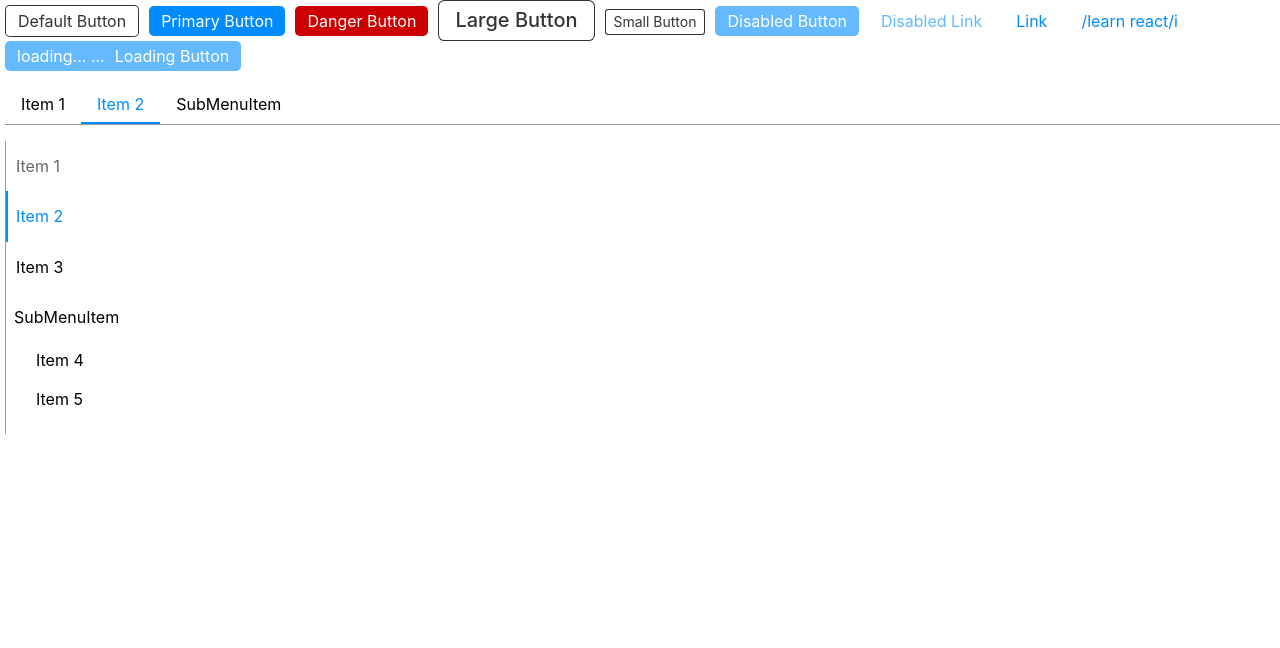
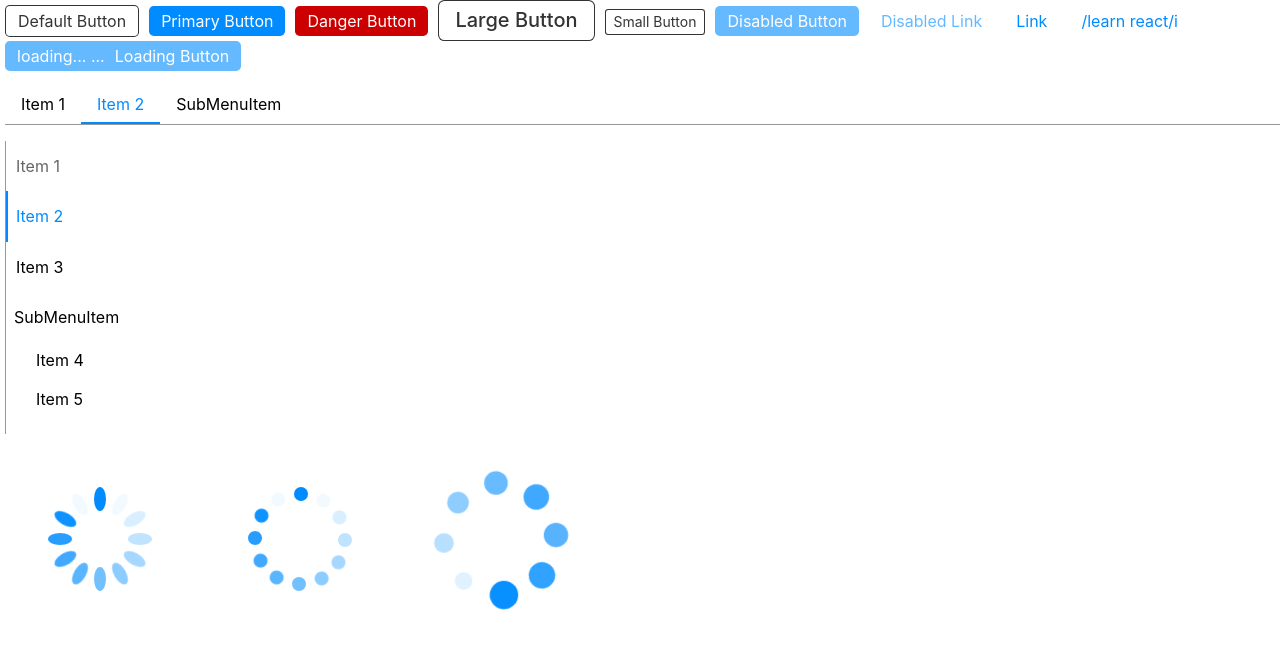
Before and after one commit to AlieZ-Deng/mQing-ui, a React (Create React App) app: page / in a window 1280 px wide. Shown: the top 648 px of the page. Built offline with nearby package versions, Linux system fonts and the light colour scheme.

Commit message:
feat:增加loading效果组件

```diff
--- a/src/App.tsx
+++ b/src/App.tsx
@@ -3,6 +3,11 @@ import Button, { ButtonTypes, ButtonSizes } from './components/Button/Button';
 import Menu from './components/Menu/Menu';
 import MenuItem from './components/Menu/MenuItem';
 import SubMenu from './components/Menu/subMenu';
+import {
+  LoadingSpinner,
+  LoadingRoundSpinner,
+  LoadingZoomSpinner,
+} from './components/Loading';
 
 const App: React.FC = () => {
   return (
@@ -76,6 +81,12 @@ const App: React.FC = () => {
         </SubMenu>
       </Menu>
 
+      <LoadingSpinner />
+
+      <LoadingRoundSpinner />
+
+      <LoadingZoomSpinner />
+
       <header className='App-header'></header>
     </div>
   );
--- /dev/null
+++ b/src/components/Loading/index.tsx
@@ -0,0 +1,77 @@
+import React from 'react';
+import './style/index.scss';
+
+export const LoadingSpinner = () => {
+  return (
+    <div className='loading-spinner-wrapper'>
+      <div className='loading-content'>
+        <div></div>
+        <div></div>
+        <div></div>
+        <div></div>
+        <div></div>
+        <div></div>
+        <div></div>
+        <div></div>
+        <div></div>
+        <div></div>
+        <div></div>
+        <div></div>
+      </div>
+    </div>
+  );
+};
+
+export const LoadingRoundSpinner = () => {
+  return (
+    <div className='loading-round-spinner-wrapper'>
+      <div className='loading-content'>
+        <div></div>
+        <div></div>
+        <div></div>
+        <div></div>
+        <div></div>
+        <div></div>
+        <div></div>
+        <div></div>
+        <div></div>
+        <div></div>
+        <div></div>
+        <div></div>
+      </div>
+    </div>
+  );
+};
+
+export const LoadingZoomSpinner = () => {
+  return (
+    <div className='loading-zoom-spinner-wrapper'>
+      <div className='loading-content'>
+        <div>
+          <div></div>
+        </div>
+        <div>
+          <div></div>
+        </div>
+        <div>
+          <div></div>
+        </div>
+        <div>
+          <div></div>
+        </div>
+        <div>
+          <div></div>
+        </div>
+        <div>
+          <div></div>
+        </div>
+        <div>
+          <div></div>
+        </div>
+        <div>
+          <div></div>
+        </div>
+      </div>
+    </div>
+  );
+};
--- /dev/null
+++ b/src/components/Loading/style/index.scss
@@ -0,0 +1,178 @@
+@import './../../../styles/variables';
+
+// 椭圆形loading效果
+.loading-spinner-wrapper,
+.loading-round-spinner-wrapper {
+  @keyframes animation1 {
+    0% {
+      opacity: 1;
+    }
+    100% {
+      opacity: 0;
+    }
+  }
+
+  width: 200px;
+  height: 200px;
+  display: inline-block;
+  overflow: hidden;
+  background: #ffffff;
+
+  .loading-content {
+    width: 100%;
+    height: 100%;
+    position: relative;
+    transform: translateZ(0) scale(1);
+    backface-visibility: hidden;
+    transform-origin: 0 0;
+
+    div {
+      box-sizing: content-box;
+      left: 94px;
+      top: 48px;
+      position: absolute;
+      animation: animation1 linear 1s infinite;
+      background: $primary;
+      width: 12px;
+      height: 24px;
+      border-radius: 6px / 12px;
+      transform-origin: 6px 52px;
+    }
+  }
+
+  @for $i from 0 through 11 {
+    .loading-content div:nth-child(#{$i}) {
+      transform: rotate($i * 30deg);
+      animation-delay: (-1.15s + 0.1 * ($i + 1));
+    }
+  }
+}
+
+// 圆形loading效果
+.loading-round-spinner-wrapper {
+  .loading-content div {
+    width: 14px;
+    height: 14px;
+    border-radius: 50%;
+  }
+}
+
+// 圆形缩放loading效果
+.loading-zoom-spinner-wrapper {
+  @keyframes animation2 {
+    0% {
+      opacity: 1;
+      backface-visibility: hidden;
+      transform: translateZ(0) scale(1.8, 1.8);
+    }
+    100% {
+      opacity: 0;
+      backface-visibility: hidden;
+      transform: translateZ(0) scale(1, 1);
+    }
+  }
+
+  width: 200px;
+  height: 200px;
+  display: inline-block;
+  overflow: hidden;
+  background: transparent;
+
+  .loading-content {
+    width: 100%;
+    height: 100%;
+    position: relative;
+    transform: translateZ(0) scale(1);
+    backface-visibility: hidden;
+    transform-origin: 0 0;
+
+    div {
+      box-sizing: content-box;
+      div {
+        position: absolute;
+        width: 16px;
+        height: 16px;
+        border-radius: 50%;
+        background: $primary;
+        animation: animation2 0.8s linear infinite;
+      }
+      //   @for $var from 1 to 8 {
+      //     &:nth-child(#{$var}) {
+      //       transform: rotate(($var - 1) * 90deg);
+      //     }
+      //   }
+    }
+  }
+  .loading-content > div:nth-child(1) {
+    transform: rotate(0deg);
+    transform-origin: 160px 100px;
+  }
+  .loading-content div:nth-child(1) > div {
+    left: 148px;
+    top: 88px;
+    animation-delay: -0.875s;
+  }
+  .loading-content > div:nth-child(2) {
+    transform: rotate(45deg);
+    transform-origin: 142px 142px;
+  }
+  .loading-content div:nth-child(2) > div {
+    left: 130px;
+    top: 130px;
+    animation-delay: -0.75s;
+  }
+  .loading-content > div:nth-child(3) {
+    transform: rotate(90deg);
+    transform-origin: 100px 160px;
+  }
+  .loading-content div:nth-child(3) > div {
+    left: 88px;
+    top: 148px;
+    animation-delay: -0.625s;
+  }
+  .loading-content > div:nth-child(4) {
+    transform: rotate(135deg);
+    transform-origin: 58px 142px;
+  }
+  .loading-content div:nth-child(4) > div {
+    left: 46px;
+    top: 130px;
+    animation-delay: -0.5s;
+  }
+  .loading-content > div:nth-child(5) {
+    transform: rotate(180deg);
+    transform-origin: 40px 100px;
+  }
+  .loading-content div:nth-child(5) > div {
+    left: 28px;
+    top: 88px;
+    animation-delay: -0.375s;
+  }
+  .loading-content > div:nth-child(6) {
+    transform: rotate(225deg);
+    transform-origin: 58px 58px;
+  }
+  .loading-content div:nth-child(6) > div {
+    left: 46px;
+    top: 46px;
+    animation-delay: -0.25s;
+  }
+  .loading-content > div:nth-child(7) {
+    transform: rotate(270deg);
+    transform-origin: 100px 40px;
+  }
+  .loading-content div:nth-child(7) > div {
+    left: 88px;
+    top: 28px;
+    animation-delay: -0.125s;
+  }
+  .loading-content > div:nth-child(8) {
+    transform: rotate(315deg);
+    transform-origin: 142px 58px;
+  }
+  .loading-content div:nth-child(8) > div {
+    left: 130px;
+    top: 46px;
+    animation-delay: 0s;
+  }
+}
```
Also changed, not shown: 1 other file (tests, documents, lock files or other folders).
